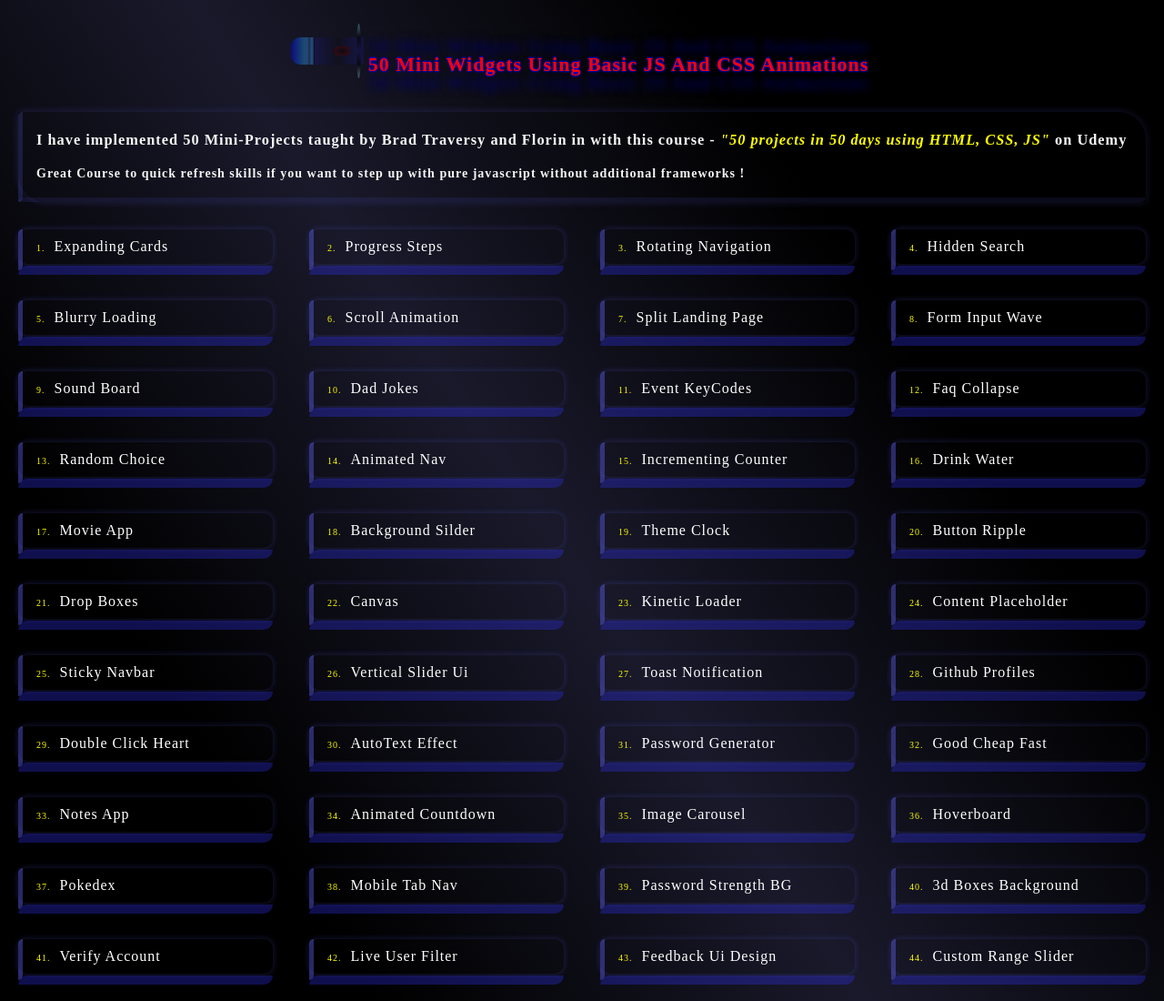
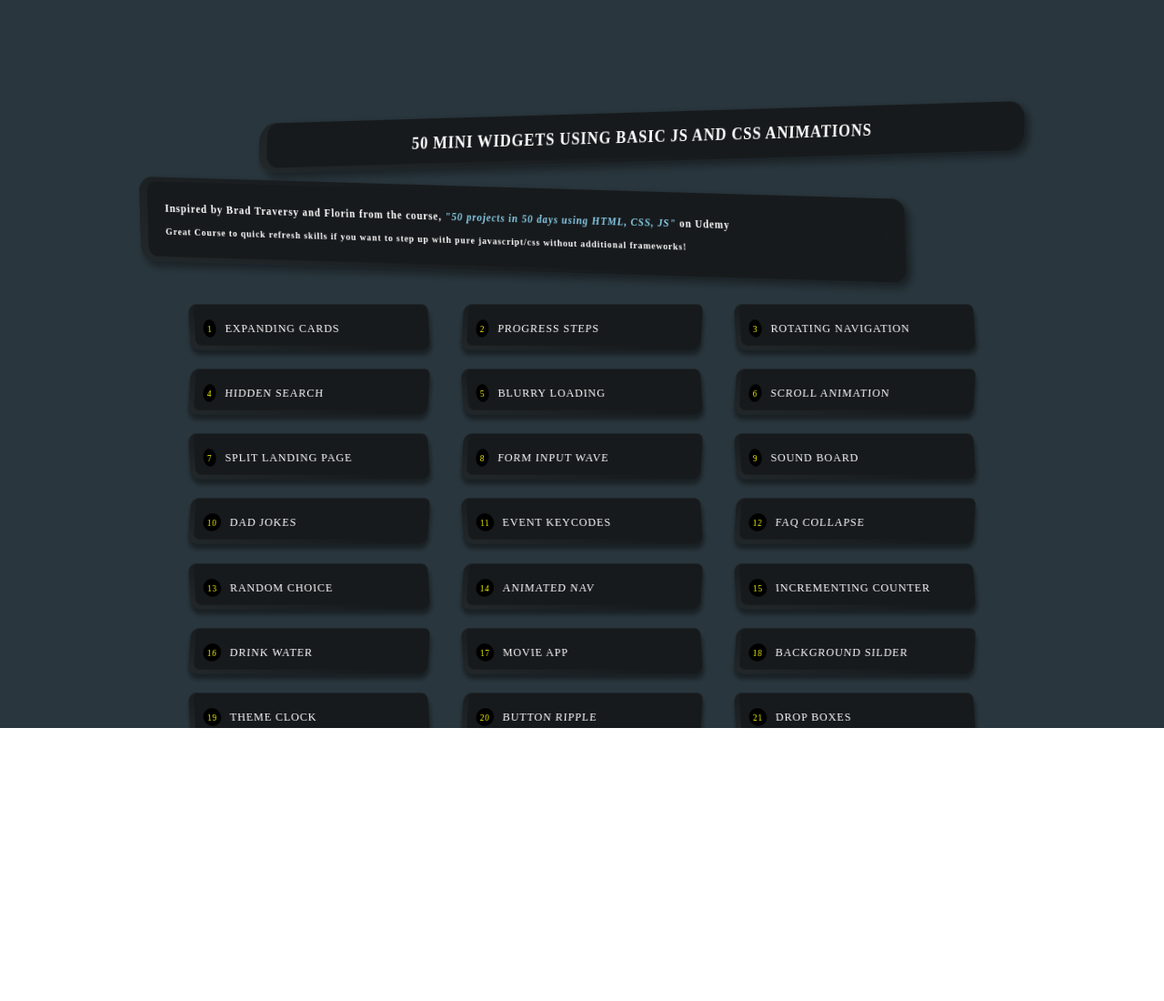
Before and after one commit to shravankumar-fs/50PROJECTS-TUTORIAL, a plain HTML site: page index.html in a window 1280 px wide. Shown: the top 1100 px of the page at 91% size. After the commit the page ends 800 px from the top, so only its background shows below. Drawn offline with Linux system fonts and the light colour scheme.

Commit message:
matte finish

```diff
--- a/index.html
+++ b/index.html
@@ -18,29 +18,19 @@
     <audio src="audio/click.mp3" id="click"></audio>
     <audio src="audio/light.mp3" id="light"></audio>
     <div class="container">
-      <div class="star-wars hide"></div>
-      <h1>
-        <div class="saber">
-          <button id="lightbutton"></button>
-          <div class="blade hidden" id="blade"></div>
-        </div>
-        <div class="heading animateHeading" id="heading">
-          50 Mini Widgets using Basic JS and CSS animations
-        </div>
+      <h1 class="heading" id="heading">
+        50 Mini Widgets using Basic JS and CSS animations
       </h1>
-
       <div class="description" id="description">
+        <h2>
+          Inspired by Brad Traversy and Florin from the course,
+          <em>"50 projects in 50 days using HTML, CSS, JS"</em> on Udemy
+        </h2>
         <h3>
-          I have implemented 50 Mini-Projects taught by Brad Traversy and Florin
-          in with this course -
-          <em>"50 projects in 50 days using HTML, CSS, JS"</em> on Udemy
+          Great Course to quick refresh skills if you want to step up with
+          <strong>pure javascript/css without additional frameworks</strong>!
         </h3>
-        <h4>
-          Great Course to quick refresh skills if you want to step up with
-          <strong>pure javascript without additional frameworks </strong>!
-        </h4>
       </div>
-
       <div class="projects" id="projects"></div>
     </div>
     <script src="script.js"></script>
--- a/script.js
+++ b/script.js
@@ -75,7 +75,7 @@ projectList.forEach((pr) => {
   row.classList.add("project");
   row.innerHTML = `
   <div class="prHeading">
-    <span class="num">${pr.id}</span>&nbsp;&nbsp;<span><a href="${pr.link}" target="_blank">${pr.name}</a></span>
+  <a href="${pr.link}" target="_blank"><span class="num">${pr.id}</span>&nbsp;&nbsp;<span class="proName">${pr.name}</span></a>
   </div>`;
   row.addEventListener("mouseenter", () => {
     click.play();
@@ -93,55 +93,15 @@ projectList.forEach((pr) => {
   });
   document.getElementById("projects").appendChild(row);
 });
-const audio = document.getElementById("light");
-const blade = document.getElementById("blade");
-const heading = document.getElementById("heading");
-const saberButton = document.getElementById("lightbutton");
-const description = document.getElementById("description");
-const starwars = document.querySelector(".star-wars");
-const projectEls = document.querySelectorAll(".project");
 
-let clicked = false;
-saberButton.addEventListener("click", () => {
-  if (!clicked) {
-    clicked = true;
-    audio.play();
-    blade.classList.remove("hidden");
-    heading.classList.remove("animateHeading");
-    starwars.classList.remove("hide");
-    let fs = heading.style.fontSize;
-    heading.style.fontSize = "18px";
-    saberButton.style.setProperty("--bt-color", "greenyellow");
-    saberButton.style.setProperty("--bt-bx-shadow", "var(--bt-bx-shadow1)");
-    description.style.background =
-      "linear-gradient(to right,black 15%,rgb(11, 11, 59) 35%, rgb(11, 11, 59) 65%,black 90%)";
-
-    setTimeout(() => {
-      audio.pause();
-      audio.currentTime = 0;
-      blade.classList.add("hidden");
-      heading.classList.add("animateHeading");
-      starwars.classList.add("hide");
-      heading.style.fontSize = fs;
-      clicked = false;
-      saberButton.style.setProperty("--bt-bx-shadow", "none");
-      saberButton.style.setProperty(
-        "--bt-color",
-        "radial-gradient(black,darkred)"
-      );
-      description.style.background = "transparent";
-    }, 2000);
-  }
-});
-
-document.body.addEventListener("mousemove", (e) => {
-  document.body
-    .querySelectorAll(".customCursor")
-    .forEach((item) => item.remove());
-  let cursor = document.createElement("div");
-  cursor.style.top = e.pageY + "px";
-  cursor.style.left = e.pageX + "px";
-  cursor.classList.add("customCursor");
-  document.body.appendChild(cursor);
-  cursor.style.animation = "cursorfade 1s ease-out infinite";
-});
+// document.body.addEventListener("mousemove", (e) => {
+//   document.body
+//     .querySelectorAll(".customCursor")
+//     .forEach((item) => item.remove());
+//   let cursor = document.createElement("div");
+//   cursor.style.top = e.pageY + "px";
+//   cursor.style.left = e.pageX + "px";
+//   cursor.classList.add("customCursor");
+//   document.body.appendChild(cursor);
+//   cursor.style.animation = "cursorfade 1s ease-out infinite";
+// });
--- a/style.css
+++ b/style.css
@@ -1,382 +1,222 @@
 @import url("https://fonts.googleapis.com/css2?family=Mulish&family=Roboto:wght@500&display=swap");
-body {
-  margin: 0;
-  font-style: "Mulish", sans-serif;
-  background: linear-gradient(
-    56deg,
-    black,
-    black,
-    rgba(0, 0, 20, 0.9),
-    black,
-    black
-  );
+:root {
+  --bg1: hsla(200, 10%, 5%, 1);
+  --bg2: hsla(200, 10%, 10%, 1);
+  --bg3: hsla(200, 10%, 15%, 1);
+  --bg4: hsla(200, 20%, 20%, 1);
+  --banner-shadow: 5px 5px 10px 1px rgba(0, 0, 0, 0.4);
+  --banner-shadow-hover: 5px 5px 5px 1px rgba(0, 0, 0, 0.4);
+  --project-shadow: 1px 5px 5px 1px rgba(0, 0, 0, 0.4);
+  --project-shadow-hover: 1px 5px 10px 2px rgba(0, 0, 0, 0.4);
 }
 * {
   box-sizing: border-box;
   letter-spacing: 1px;
-  align-items: left;
+  color: white;
   font-style: "Mulish", sans-serif;
-  cursor: none;
 }
-.star-wars {
-  display: block;
-  background: url("https://media1.giphy.com/media/64DfqXzPanb3OnktBS/giphy.gif?cid=ecf05e47trr4slvz0kmv1fqvef7khwioalpf02shusopkq2h&rid=giphy.gif&ct=s")
-    no-repeat;
-  background-size: contain;
-  height: 300px;
-  width: 300px;
-  position: fixed;
-  left: 50%;
-  top: 50%;
-  transform: translate(-50%, -50%);
-  opacity: 0.3;
-}
-.star-wars.hide {
-  display: none;
+body {
+  margin: 0;
+  height: 100vh;
+  width: 100vw;
+  perspective: 500px;
 }
 .container {
+  height: 100vh;
   width: 100vw;
-  min-height: 100vh;
-  height: fit-content;
-  background: transparent;
+  padding: 1rem 2rem;
+  background: var(--bg4);
   display: flex;
+  justify-content: center;
+  align-items: center;
   flex-direction: column;
-  padding: 20px;
-  color: whitesmoke;
-}
-h1 {
-  position: relative;
-  width: 700px;
-  height: 60px;
-  align-self: center;
-}
-h1 .heading {
-  color: red;
-  text-align: center;
-  letter-spacing: 1px;
-  font-size: 22px;
-  font-weight: 700;
-  width: 600px;
-  text-transform: capitalize;
-  position: absolute;
-  right: 10px;
-  top: 50%;
-  transform: translate(0, -50%);
-  margin: 0 0 20px 0;
-  z-index: 2;
-  transition: all 0.3s linear;
-}
-h1 .heading.animateHeading {
-  text-shadow: 0px 1px 2px rgba(0, 0, 255, 1), 0px -1px 2px rgba(0, 0, 255, 1),
-    0px 20px 10px rgba(0, 0, 100, 0.3), 0px -20px 10px rgba(0, 0, 100, 0.3);
-  animation: glow 4s infinite ease-in;
-}
-@keyframes glow {
-  0% {
-    text-shadow: 0px 1px 2px rgba(0, 0, 255, 1), 0px -1px 2px rgba(0, 0, 255, 1),
-      0px 20px 10px rgba(0, 0, 100, 0.9), 0px -20px 10px rgba(0, 0, 100, 0.9);
-  }
-  2% {
-    text-shadow: none;
-  }
-  4% {
-    text-shadow: 0px 1px 2px rgba(0, 0, 255, 1), 0px -1px 2px rgba(0, 0, 255, 1),
-      0px 20px 10px rgba(0, 0, 100, 0.9), 0px -20px 10px rgba(0, 0, 100, 0.9);
-  }
-  10% {
-    text-shadow: none;
-  }
-  12% {
-    text-shadow: 0px 1px 2px rgba(0, 0, 255, 1), 0px -1px 2px rgba(0, 0, 255, 1),
-      0px 20px 10px rgba(0, 0, 100, 0.9), 0px -20px 10px rgba(0, 0, 100, 0.9);
-  }
-  100% {
-    text-shadow: 0px 1px 2px rgba(0, 0, 255, 1), 0px -1px 2px rgba(0, 0, 255, 1),
-      0px 20px 10px rgba(0, 0, 100, 0.9), 0px -20px 10px rgba(0, 0, 100, 0.9);
-  }
-}
-.saber {
-  position: absolute;
-  left: 30px;
-  height: inherit;
-  width: 700px;
-  z-index: 1;
-}
-.saber button {
-  background: linear-gradient(
-    to right,
-    blue 0%,
-    rgb(34, 172, 226) 20%,
-    rgb(100, 100, 255) 21%,
-    rgb(34, 172, 226) 22%,
-    rgb(100, 100, 255) 23%,
-    rgb(34, 172, 226) 24%,
-    black 25%,
-    rgb(34, 172, 226) 26%,
-    rgb(100, 100, 255) 27%,
-    rgb(34, 172, 226) 28%,
-    rgb(100, 100, 255) 29%,
-    rgb(34, 172, 226) 30%,
-    black 32%,
-    midnightblue 33%,
-    rgba(0, 0, 0, 0.3) 65%,
-    midnightblue 90%
-  );
-  height: 30px;
-  width: 80px;
-  border: none;
-  border-radius: 10px;
-  border-top-right-radius: 0;
-  border-bottom-right-radius: 0;
-  --bt-color: radial-gradient(black, darkred);
-  --bt-bx-shadow: none;
-  --bt-bx-shadow1: 0px 0px 4px 6px rgb(164, 245, 43, 0.3);
-  position: relative;
-  opacity: 0.4;
-  z-index: 1;
-  transition: transform 0.6s ease;
-}
-.saber button:hover {
-  background: linear-gradient(
-    to right,
-    blue 0%,
-    rgb(34, 172, 226) 20%,
-    rgb(100, 100, 255) 21%,
-    rgb(34, 172, 226) 22%,
-    rgb(100, 100, 255) 23%,
-    rgb(34, 172, 226) 24%,
-    black 25%,
-    rgb(34, 172, 226) 26%,
-    rgb(100, 100, 255) 27%,
-    rgb(34, 172, 226) 28%,
-    rgb(100, 100, 255) 29%,
-    rgb(34, 172, 226) 30%,
-    blue 90%
-  );
-  opacity: 1;
+  gap: 1rem;
+  font-size: 20px;
+  overflow: scroll;
 }
 
-.saber button:active {
-  transform: scale(0.8);
+.description {
+  height: fit-content;
+  width: 80%;
+  padding: 1rem 2rem;
+  position: relative;
+  color: white;
+  z-index: 1;
+  border-radius: 1rem;
+  transform: skewY(4deg) rotateY(30deg) rotateZ(-2deg) translate(0px, 0px);
+  transform-origin: left;
+  transition: transform 1s ease-out;
+  box-shadow: var(--banner-shadow);
 }
-.saber button::before {
-  content: "";
-  position: absolute;
-  height: 10px;
-  width: 18px;
-  border-radius: 10px;
-  background: var(--bt-color);
-  box-shadow: var(--bt-bx-shadow);
-  top: 50%;
-  left: 70%;
-  transform: translate(-50%, -50%);
-}
-.saber button::after {
-  content: "";
-  position: absolute;
-  height: 60px;
-  width: 5px;
-  background: linear-gradient(skyblue, black, midnightblue, black, skyblue);
-  right: 10px;
-  border-radius: 50%;
-  left: 90%;
-  top: -15px;
-  opacity: 1;
-  z-index: -1;
-}
-
-.saber .blade {
-  display: block;
-  height: 28px;
-  width: 600px;
-  background-color: lavender;
-  z-index: 1;
-  border-bottom-right-radius: 50px;
-  border-top-right-radius: 50px;
-  position: absolute;
-  left: 80px;
-  top: 16px;
-  box-shadow: 5px 0px 10px 5px rgba(255, 50, 50, 0.9),
-    5px 10px 10px 5px rgba(255, 50, 50, 0.5),
-    5px -10px 10px 5px rgba(255, 50, 50, 0.5),
-    13px 13px 0px 13px rgba(255, 50, 50, 0.05),
-    13px -13px 0px 13px rgba(255, 50, 50, 0.05);
-  animation: blade 0.2s ease;
-}
-.saber .blade.hidden {
-  display: none;
-}
-@keyframes blade {
-  from {
-    width: 0px;
-  }
-  to {
-    width: 600px;
-  }
-}
-.description {
-  font-size: 14px;
-  padding: 5px 20px;
-  border-radius: 30px;
-  border-top-left-radius: 0;
-  border-bottom-right-radius: 0;
-  position: relative;
-  box-shadow: 0px 0px 10px rgba(100, 100, 255, 0.2);
+.description:hover,
+.description:active {
+  transform: skewY(0deg) rotateY(0deg) rotateZ(0deg) translate(0, 0);
+  box-shadow: var(--banner-shadow-hover);
 }
 .description::before {
   content: "";
   position: absolute;
-  top: 0;
-  left: 0;
-  background-color: rgba(100, 100, 255, 0.2);
+  z-index: -2;
+  background: linear-gradient(-165deg, var(--bg2) 50%, var(--bg3));
   height: 100%;
-  width: 5px;
-  border-radius: 10px 0;
+  width: 100%;
+  top: 0%;
+  left: 0%;
+  border-radius: 1rem;
 }
 .description::after {
   content: "";
   position: absolute;
-  top: calc(inherit + 10px);
-  left: 0;
-  background-color: rgba(100, 100, 255, 0.1);
-  height: 5px;
+  z-index: -1;
+  background: var(--bg2);
+  height: 90%;
+  width: 96%;
+  top: 5%;
+  left: 1%;
+  border-radius: 0.7rem;
+}
+em {
+  color: skyblue;
+}
+h1 {
+  font-size: 1.2rem;
+  text-transform: uppercase;
+  width: 80%;
+  padding: 1rem 2rem;
+  position: relative;
+  color: white;
+  z-index: 1;
+  border-radius: 20px;
+  text-align: center;
+  transform: skewY(-4deg) rotateY(-30deg) rotateZ(2deg) translate(0px, 0px);
+  transform-origin: right;
+  transition: transform 1s ease-out;
+  box-shadow: var(--banner-shadow);
+}
+h1:hover,
+h1:active {
+  transform: skewY(0deg) rotateY(0deg) rotateZ(0deg) translate(0, 0);
+  box-shadow: var(--banner-shadow-hover);
+}
+h1::before {
+  content: "";
+  position: absolute;
+  z-index: -2;
+  background: linear-gradient(-165deg, var(--bg2) 50%, var(--bg3));
+  height: 100%;
   width: 100%;
-  border-radius: 10px 0;
+  top: 0%;
+  left: 0%;
+  border-radius: 20px;
 }
-.description h3 em {
-  color: yellow;
+h1::after {
+  content: "";
+  position: absolute;
+  z-index: -1;
+  background: var(--bg2);
+  height: 90%;
+  width: 96%;
+  top: 0%;
+  left: 1%;
+  border-radius: 14px;
 }
-
+h2 {
+  font-size: 0.8rem;
+}
+h3 {
+  font-size: 0.7rem;
+}
 .projects {
+  width: 100%;
+  height: 50vh;
+  padding: 2rem;
   display: flex;
+  justify-content: center;
+  align-items: center;
   flex-wrap: wrap;
-  margin: 30px 0px;
-  gap: 40px;
+  gap: 20px;
+  z-index: 5;
 }
 .project {
-  padding: 10px 20px;
+  height: 3.2rem;
+  padding: 1rem;
+  background: var(--bg2);
+  font-size: 1rem;
+  position: relative;
   border-radius: 10px;
-  box-shadow: 0px 0px 6px 1px rgba(100, 100, 255, 0.2);
-  position: relative;
   text-align: left;
   width: 280px;
+  display: flex;
+  justify-content: flex-start;
+  align-items: center;
+  z-index: 1;
+  box-shadow: var(--project-shadow);
+  transition: 0.5s ease;
 }
-
-.project:hover {
-  background: rgba(100, 100, 255, 0.3);
-  animation: shake 0.3s linear;
+.project:nth-child(odd) {
+  transform: rotateY(20deg) rotateX(10deg);
 }
-
+.project:nth-child(even) {
+  transform: rotateY(-20deg) rotateX(10deg);
+}
 .project::before {
   content: "";
   position: absolute;
-  height: 35px;
-  top: 0px;
-  left: 0px;
-  border: 5px rgba(100, 100, 255, 0.4) solid;
-  border-radius: 10px 0px;
-  border-right: 0;
-  z-index: 1;
+  z-index: -2;
+  background: linear-gradient(-165deg, var(--bg2) 50%, var(--bg3));
+  height: 100%;
+  width: 100%;
+  top: 0%;
+  left: 0%;
+  border-radius: 10px;
 }
 .project::after {
   content: "";
   position: absolute;
-  width: 100%;
-  top: 40px;
-  left: 0px;
-  border: 5px rgba(50, 50, 255, 0.3) solid;
-  border-radius: 10px 0px;
-  border-left: 0;
-  border-right: 0;
-  z-index: 1;
+  z-index: -1;
+  background: var(--bg2);
+  height: 90%;
+  width: 98%;
+  top: 0%;
+  left: 2%;
+  border-radius: 7px;
 }
-
-@keyframes shake {
-  0% {
-    transform: rotateZ(0deg);
-    background: linear-gradient(
-      -45deg,
-      rgba(0, 0, 255, 0.2) 40%,
-      white 45%,
-      rgba(0, 0, 255, 0.2) 50%
-    );
-  }
-  25% {
-    transform: rotateZ(2deg);
-    background: linear-gradient(
-      -45deg,
-      rgba(0, 0, 255, 0.2) 45%,
-      white 50%,
-      rgba(0, 0, 255, 0.2) 55%
-    );
-  }
-
-  50% {
-    transform: rotateZ(0deg);
-    background: linear-gradient(
-      -45deg,
-      rgba(0, 0, 255, 0.2) 50%,
-      white 55%,
-      rgba(0, 0, 255, 0.2) 60%
-    );
-  }
-  75% {
-    transform: rotateZ(-2deg);
-    background: linear-gradient(
-      -45deg,
-      rgba(0, 0, 255, 0.2) 55%,
-      white 60%,
-      rgba(0, 0, 255, 0.2) 65%
-    );
-  }
-  100% {
-    transform: rotateZ(0deg);
-    background: linear-gradient(
-      -45deg,
-      rgba(0, 0, 255, 0.2) 60%,
-      white 65%,
-      rgba(0, 0, 255, 0.2) 70%
-    );
-  }
+a {
+  text-decoration: none;
 }
-.project .num {
+.proName {
+  font-size: 0.8rem;
+  color: white;
+  text-transform: uppercase;
+  letter-spacing: 1px;
+}
+.num {
+  font-size: 0.6rem;
   color: yellow;
-  font-size: 10px;
+  text-transform: uppercase;
+  background-color: black;
+  height: 0.4rem;
+  width: 0.8rem;
+  padding: 0.3rem;
+  border-radius: 50%;
 }
-.project .num::after {
-  content: ".";
+.project:hover,
+.project:active {
+  transform: scale(1.05);
+  z-index: 3;
 }
-.project a {
-  text-transform: capitalize;
-  text-decoration: none;
-  color: white;
-  font-size: 16px;
+.project:hover::after,
+.project:active::after {
+  box-shadow: var(--project-shadow-hover);
+  background: var(--bg3);
 }
-@media (max-width: 700px) {
-  .saber {
-    display: none;
-  }
-  h1 {
-    width: inherit;
-    box-shadow: none;
-    animation: none;
-  }
-  h1 .heading {
-    width: inherit;
-    position: relative;
-    font-size: 20px;
-    box-shadow: none;
-    animation: none;
-    text-align: center;
-    margin: 10px;
-  }
-  h1 .heading.animateHeading {
-    box-shadow: none;
-    animation: none;
-  }
+h1,
+.description,
+.project {
+  cursor: pointer;
 }
-.customCursor {
-  background: radial-gradient(rgb(0, 0, 255) 60%, whitesmoke);
+/* .customCursor {
+  background: radial-gradient(var(--bg2), var(--bg4));
   box-shadow: 0 0 10px 1px rgba(200, 200, 255, 0.3);
   height: 20px;
   width: 30px;
@@ -384,10 +224,10 @@ h1 .heading.animateHeading {
   position: absolute;
   border-radius: 50%;
   border-top-left-radius: 0;
-  border: 5px solid skyblue;
+  border: 5px solid var(--bg3);
   border-top-width: 0;
   border-left-width: 0;
-  border-right-color: midnightblue;
+  border-right-color: var(--bg1);
 }
 @keyframes cursorfade {
   0%,
@@ -395,6 +235,20 @@ h1 .heading.animateHeading {
     opacity: 1;
   }
   100% {
-    opacity: 0.5;
+    opacity: 0.7;
   }
+} */
+
+@media only screen and (max-width: 500px) {
+  .container {
+    font-size: 12px;
+  }
+  /* .description,
+  h1,
+  .project {
+    cursor: pointer;
+  }
+  .customCursor {
+    display: none;
+  } */
 }
```
